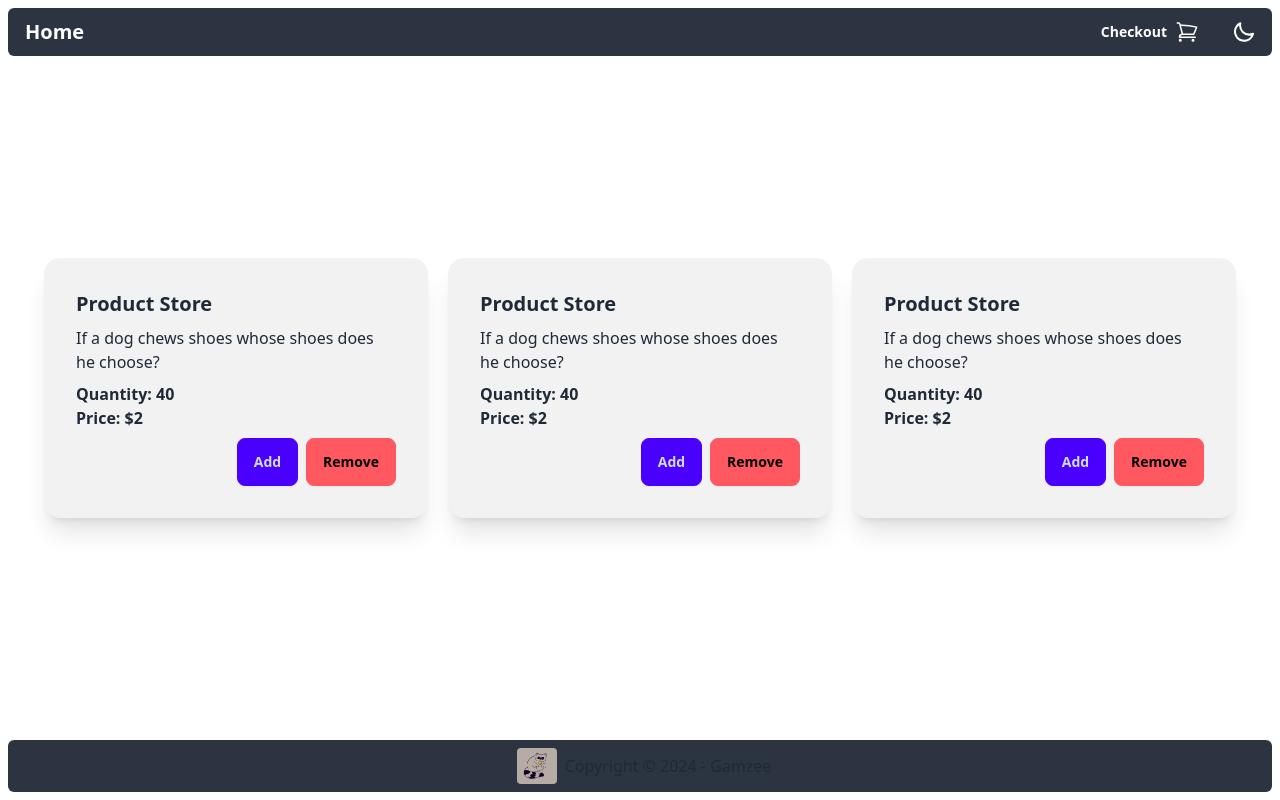
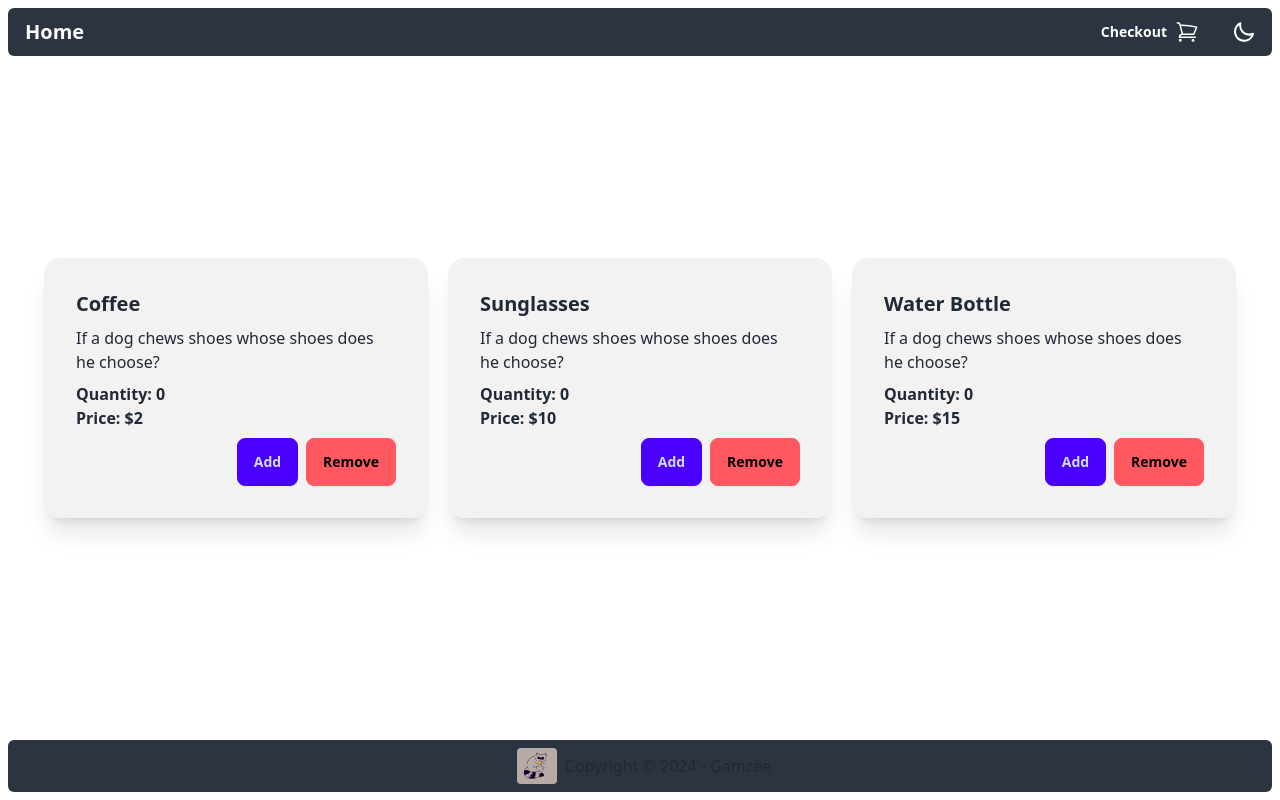
Before and after one commit to GamzeeRakoon/trading, a SvelteKit app: page /products in a window 1280 px wide. Built offline with nearby package versions, Linux system fonts and the light colour scheme.

Commit message:
Feat: add cart system

```diff
--- a/src/app.d.ts
+++ b/src/app.d.ts
@@ -8,6 +8,17 @@ declare global {
         // interface PageState {}
         // interface Platform {}
     }
+
+    declare class Product {
+        id: string
+        name: string
+        price: number
     }
 
-export {};
+    declare class CartItem {
+        id: string
+        quantity: number
+    }
+}
+
+export { Product };
--- a/src/components/ProductCard.svelte
+++ b/src/components/ProductCard.svelte
@@ -1,18 +1,37 @@
-<script>
+<script lang="ts">
+  import { get } from "svelte/store";
+  import { cartItems, addToCart, removeFromCart } from "../stores/cart";
+  export let product : Product = {id: "", name: "", price: 0};
 
+  // get writable and match id from cart and from the product
+  let cart = get(cartItems);
+  let cartItemIndex = cart.findIndex((item) => { return item.id === product.id });
+  let cartProduct = cart[cartItemIndex]
+  //check for changes in the cart via susbcribe
+  cartItems.subscribe((newCartValue) => {
+    cart = newCartValue;
+    cartItemIndex = cart.findIndex((item) => { return item.id === product.id });
+    cartProduct = cart[cartItemIndex]
+  })
+
+  console.log(product)
 </script>
 
-<div class="card w-96 bg-base-200 shadow-xl">
+<div class="w-96 shadow-xl card bg-base-200">
     <div class="card-body">
-      <h2 class="card-title">Product Store</h2>
+      <h2 class="card-title">{product.name}</h2>
       <p>If a dog chews shoes whose shoes does he choose?</p>
       <div class="font-bold">
-        <p>Quantity: 40</p>
-        <p>Price: $2</p>
+        {#if cartProduct !== undefined}
+          <p>Quantity: {cartProduct.quantity}</p>
+        {:else}
+          <p>Quantity: 0</p>
+        {/if}
+        <p>Price: ${product.price}</p>
       </div>
-      <div class="card-actions justify-end">
-        <button class="btn btn-primary">Add</button>
-        <button class="btn btn-error">Remove</button>
+      <div class="justify-end card-actions">
+        <button class="btn btn-primary" on:click={() => addToCart(product.id)}>Add</button>
+        <button class="btn btn-error" on:click={() => removeFromCart(product.id)}>Remove</button>
       </div>
     </div>
   </div>
--- /dev/null
+++ b/src/stores/cart.ts
@@ -0,0 +1,61 @@
+import { writable, get } from "svelte/store";
+
+export const cartItems = writable<CartItem[]>([]);
+
+export const addToCart = (id: string) => {
+  const items = get(cartItems);
+  //does current item have an id of 1 or higher
+  const itemPosition = items.findIndex(
+    (item) => { return item.id == id}
+  );
+
+  //if quantity isnt lower then -1 add to quantity
+  if( itemPosition !== -1 ) {
+    //item has quantity, add +1 to quantity
+    cartItems.update(() => {
+      const updatedItems = items.map( (item) => {
+
+        if(item.id === id) {
+          return {...item, quantity: item.quantity + 1}
+        }
+
+        return item;
+      });
+
+      return updatedItems;
+    });
+  } else {
+    //item isnt in cart, add object by setting quantity to 1
+    cartItems.update(() => {
+      return [...items, {id: id, quantity: 1}]
+    });
+  }
+}
+
+export const removeFromCart = (id: string) => {
+  const items = get(cartItems);
+
+  //does current item have an id of 1 or higher
+  const itemPosition = items.findIndex(
+    (item) => { return item.id == id}
+  );
+
+  //if item quantity -1 === 0 delete item from cart
+  if(items[itemPosition]?.quantity - 1 === 0) {
+    items.splice(itemPosition, 1);
+  }
+
+  //item has quantity, remove -1 of quantity
+  cartItems.update(() => {
+    const updatedItems = items.map( (item) => {
+
+      if(item.id === id) {
+        return {...item, quantity: item.quantity - 1}
+      }
+
+      return item;
+    });
+
+    return updatedItems;
+  });
+}
```
Lines whose indentation alone changed are shown as unchanged.
